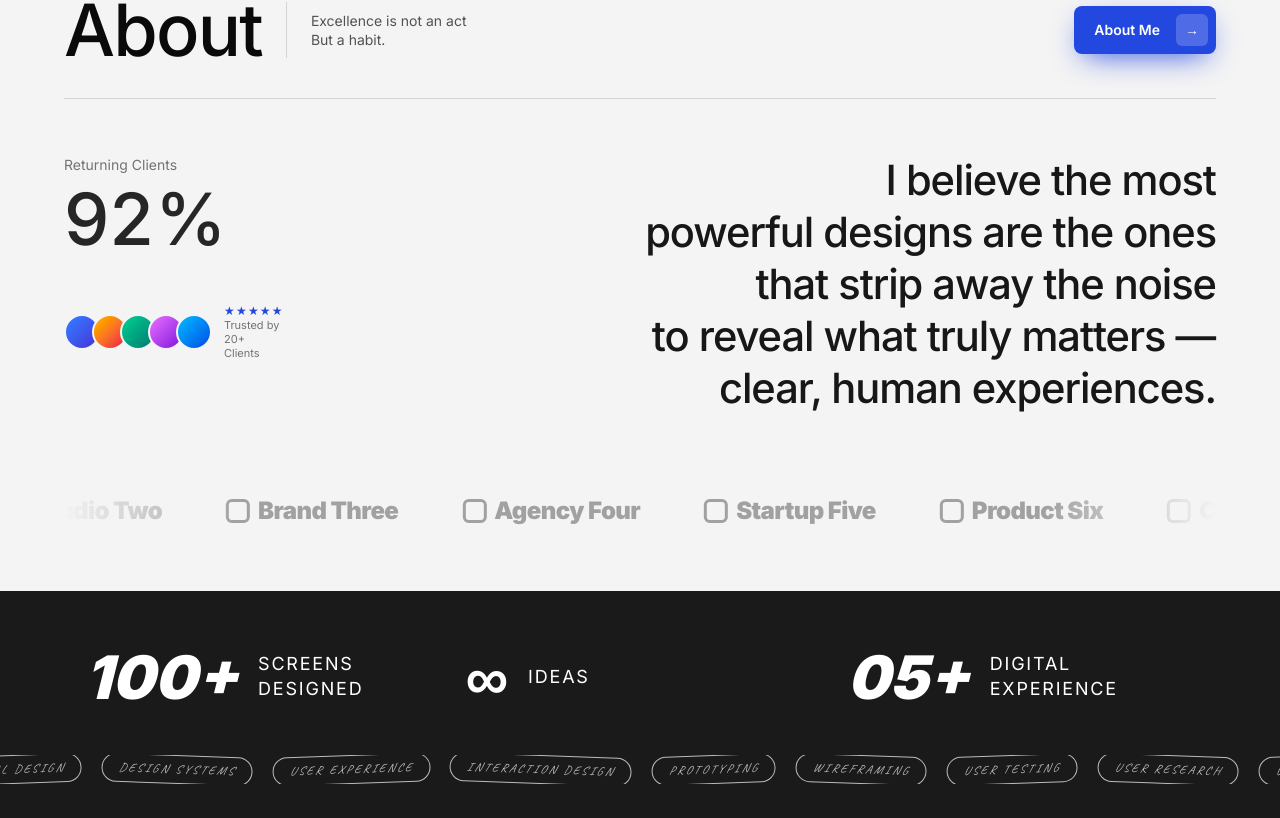
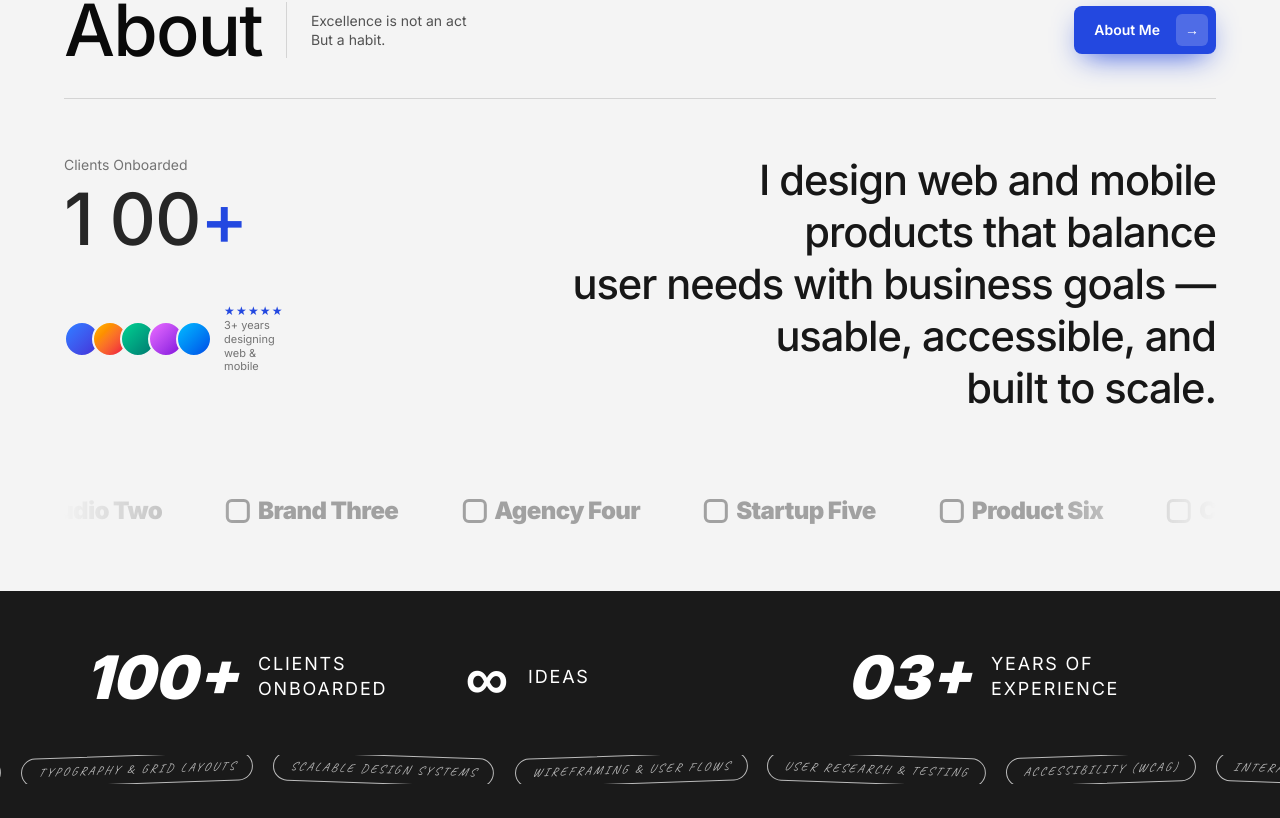
Before and after one commit to basitkarim04/Portfolio-Basit, a Next.js app: page / in a window 1280 px wide. Shown: the part 902-1720 px from the top of the page. Built offline with nearby package versions, Linux system fonts and the light colour scheme.

Commit message:
Update portfolio details and add resume

```diff
--- a/app/layout.tsx
+++ b/app/layout.tsx
@@ -6,8 +6,8 @@ const inter = Inter({ variable: "--font-sans", subsets: ["latin"] });
 const caveat = Caveat({ variable: "--font-hand", subsets: ["latin"] });
 
 export const metadata: Metadata = {
-  title: "Ashfaq — UI/UX Designer",
-  description: "Portfolio of Ashfaq, UI/UX Designer.",
+  title: "Eshfaq Ahmad — UI/UX Designer",
+  description: "Eshfaq Ahmad — UI/UX Designer with 3+ years designing web and mobile products. User research, prototyping, design systems and interaction design.",
 };
 
 export default function RootLayout({ children }: LayoutProps<"/">) {
--- a/app/page.tsx
+++ b/app/page.tsx
@@ -2,7 +2,12 @@
 
 import { useEffect, useRef, useState } from "react";
 
-const NAME = "Ashfaq";
+const NAME = "Eshfaq";
+const FULL_NAME = "Eshfaq Ahmad";
+const EMAIL = "eshfaqahmad33@gmail.com";
+const PHONE = "+92 334 6667631";
+const RESUME = "/Eshfaq-Ahmad-Resume.pdf";
+const TOOLS = ["Figma", "Framer", "Photoshop", "Illustrator", "Miro", "Claude.ai", "Google Stitch", "Jira", "Slack"];
 const NAV = [
   ["About me", "#about"],
   ["Work", "#work"],
@@ -11,8 +16,8 @@ const NAV = [
   ["Let's talk", "#contact"],
 ];
 const SKILLS = [
-  "UI/UX Design", "Product Design", "Visual Design", "Design Systems", "User Experience",
-  "Interaction Design", "Prototyping", "Wireframing", "User Testing", "User Research",
+  "User Interface Design", "Advanced Prototyping", "Typography & Grid Layouts", "Scalable Design Systems",
+  "Wireframing & User Flows", "User Research & Testing", "Accessibility (WCAG)", "Interaction Design",
 ];
 const PROJECT_COLORS = [
   "from-blue-600 to-indigo-900", "from-amber-500 to-rose-700", "from-emerald-500 to-teal-900",
@@ -60,9 +65,10 @@ const STEPS = [
   },
 ];
 const JOURNEY = [
-  ["2025 — Now", "UI/UX Designer", "Company Name", "Designing interfaces, systems and experiences for complex products."],
-  ["2024", "Design Intern", "Studio Name", "Worked on websites, dashboards and brand visuals."],
-  ["2020 — 2024", "B.Tech / Degree", "University Name", "Where curiosity for design and technology began."],
+  ["Nov 2024 — Present", "UI/UX Designer", "Slicon Systems", "Designing web and mobile applications from first concept to final UI — wireframes, user flows and high-fidelity Figma designs, accessible design systems, and redesigns that improve usability and navigation across multiple projects."],
+  ["Jan 2023 — Nov 2024", "UI/UX Designer", "Avialdo Solutions", "Redesigned web and mobile apps for smoother experiences, built design systems for consistency, applied accessibility best practices, and helped onboard 100+ clients through improved UX."],
+  ["Certification", "UI Design", "California Institute of the Arts", "Specialized program in interface craft."],
+  ["Certification", "UX Certification", "Memorisely Bootcamps", "Prototyping, design systems, typography and interaction design."],
 ];
 
 function useReveal() {
@@ -140,7 +146,7 @@ export default function Home() {
             href="#home"
             className="flex h-12 w-12 items-center justify-center rounded-full border border-white/15 bg-white/10 text-lg font-black tracking-tighter text-white backdrop-blur-xl"
           >
-            {NAME.slice(0, 2).toUpperCase()}
+            EA
           </a>
           <a
             href="#contact"
@@ -229,9 +235,9 @@ export default function Home() {
       <section className="bg-[var(--dark2)] py-14 text-white">
         <div className="mx-auto grid max-w-6xl grid-cols-1 gap-8 px-5 sm:grid-cols-3">
           {[
-            ["100+", "Screens\nDesigned"],
+            ["100+", "Clients\nOnboarded"],
             ["∞", "Ideas"],
-            ["05+", "Digital\nExperience"],
+            ["03+", "Years of\nExperience"],
           ].map(([n, l]) => (
             <div key={l} className="flex items-center gap-5">
               <span className="text-6xl font-black italic">{n}</span>
@@ -262,7 +268,7 @@ export default function Home() {
           <h2 className="reveal text-6xl font-black uppercase md:text-8xl">My Journey.</h2>
           <div className="mt-16 border-l border-white/20">
             {JOURNEY.map(([y, r, o, d]) => (
-              <div key={r} className="reveal relative pb-14 pl-10">
+              <div key={o} className="reveal relative pb-14 pl-10">
                 <span className="absolute -left-[7px] top-2 h-3 w-3 rounded-full bg-[var(--accent)]" />
                 <p className="text-sm tracking-widest text-white/40">{y}</p>
                 <h3 className="mt-2 text-2xl font-bold">{r}</h3>
@@ -271,7 +277,17 @@ export default function Home() {
               </div>
             ))}
           </div>
-          <a href="#" className="inline-block rounded-md border border-white px-8 py-4 text-sm font-bold uppercase tracking-widest hover:bg-white hover:text-black">
+          <div className="reveal mb-14">
+            <p className="text-xs font-bold tracking-widest text-white/40">TOOLS</p>
+            <div className="mt-4 flex flex-wrap gap-3">
+              {TOOLS.map((t) => (
+                <span key={t} className="rounded-full border border-white/20 px-5 py-2 text-sm text-white/80">
+                  {t}
+                </span>
+              ))}
+            </div>
+          </div>
+          <a href={RESUME} download className="inline-block rounded-md border border-white px-8 py-4 text-sm font-bold uppercase tracking-widest hover:bg-white hover:text-black">
             Download resume ↓
           </a>
         </div>
@@ -286,9 +302,15 @@ export default function Home() {
         <p className="reveal mx-auto mt-8 max-w-md text-neutral-600">
           Have a project, idea, or a problem to solve? Let&apos;s turn it into a great experience together.
         </p>
-        <a href="mailto:hello@example.com" className="reveal mt-10 inline-block rounded-md bg-[var(--accent)] px-10 py-5 text-sm font-bold uppercase tracking-widest text-white hover:brightness-110">
+        <a href={`mailto:${EMAIL}`} className="reveal mt-10 inline-block rounded-md bg-[var(--accent)] px-10 py-5 text-sm font-bold uppercase tracking-widest text-white hover:brightness-110">
           Start a conversation ↗
         </a>
+        <div className="reveal mt-10 flex flex-wrap justify-center gap-x-8 gap-y-3 text-sm font-semibold">
+          <a href={`mailto:${EMAIL}`} className="hover:text-[var(--accent)]">{EMAIL}</a>
+          <a href={`tel:${PHONE.replace(/ /g, "")}`} className="hover:text-[var(--accent)]">{PHONE}</a>
+          <a href="#" className="hover:text-[var(--accent)]">Behance ↗</a>
+          <a href="#" className="hover:text-[var(--accent)]">LinkedIn ↗</a>
+        </div>
       </section>
 
       {/* Footer */}
@@ -311,7 +333,7 @@ export default function Home() {
         </div>
         <div className="mx-auto flex max-w-6xl flex-wrap justify-between gap-2 py-6 text-xs text-white/50">
           <span>Designed &amp; built with curiosity.</span>
-          <span>© 2026 {NAME} • All rights reserved.</span>
+          <span>© 2026 {FULL_NAME} • All rights reserved.</span>
         </div>
       </footer>
     </main>
@@ -584,11 +606,11 @@ function Process() {
 }
 
 const VISION = [
-  "I believe the most",
-  "powerful designs are the ones",
-  "that strip away the noise",
-  "to reveal what truly matters —",
-  "clear, human experiences.",
+  "I design web and mobile",
+  "products that balance",
+  "user needs with business goals —",
+  "usable, accessible, and",
+  "built to scale.",
 ];
 const LOGOS = ["Company One", "Studio Two", "Brand Three", "Agency Four", "Startup Five", "Product Six"];
 
@@ -661,11 +683,12 @@ function About() {
 
         <div className="mt-14 grid gap-12 md:grid-cols-[220px_1fr]">
           <div>
-            <p className="text-sm text-neutral-500">Returning Clients</p>
+            <p className="text-sm text-neutral-500">Clients Onboarded</p>
             <div className="mt-2 flex text-7xl font-medium tracking-tight text-neutral-800">
-              <RollingDigit to={9} on={seen} delay={0} />
-              <RollingDigit to={2} on={seen} delay={200} />
-              <span className="leading-none">%</span>
+              <RollingDigit to={1} on={seen} delay={0} />
+              <RollingDigit to={0} on={seen} delay={150} />
+              <RollingDigit to={0} on={seen} delay={300} />
+              <span className="leading-none text-[var(--accent)]">+</span>
             </div>
             <div className="mt-12 flex items-center gap-3">
               <div className="flex">
@@ -679,7 +702,7 @@ function About() {
               </div>
               <div>
                 <p className="text-xs tracking-widest text-[var(--accent)]">★★★★★</p>
-                <p className="text-[11px] leading-tight text-neutral-500">Trusted by 20+<br />Clients</p>
+                <p className="text-[11px] leading-tight text-neutral-500">3+ years designing<br />web &amp; mobile</p>
               </div>
             </div>
           </div>
```
Also changed, not shown: 1 other file (tests, documents, lock files or other folders).
